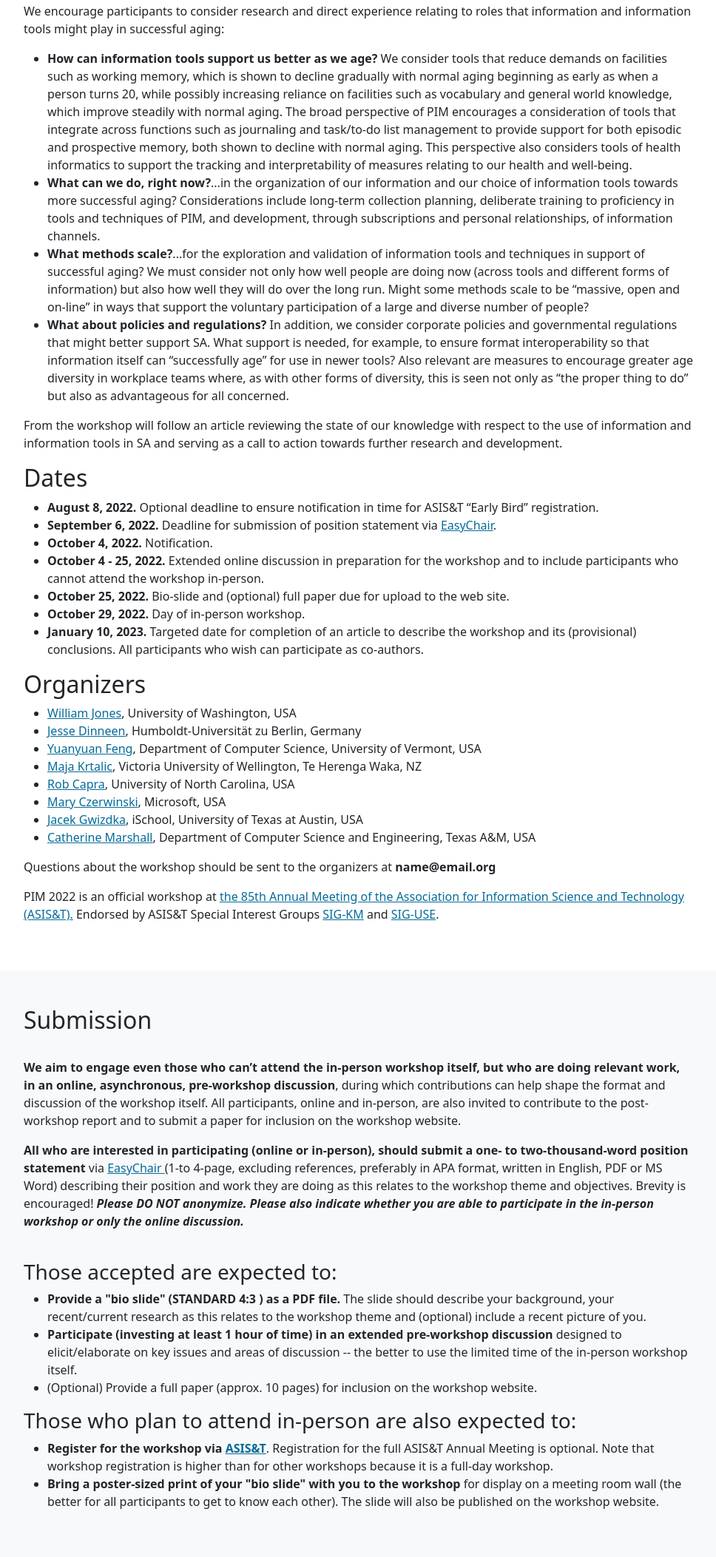
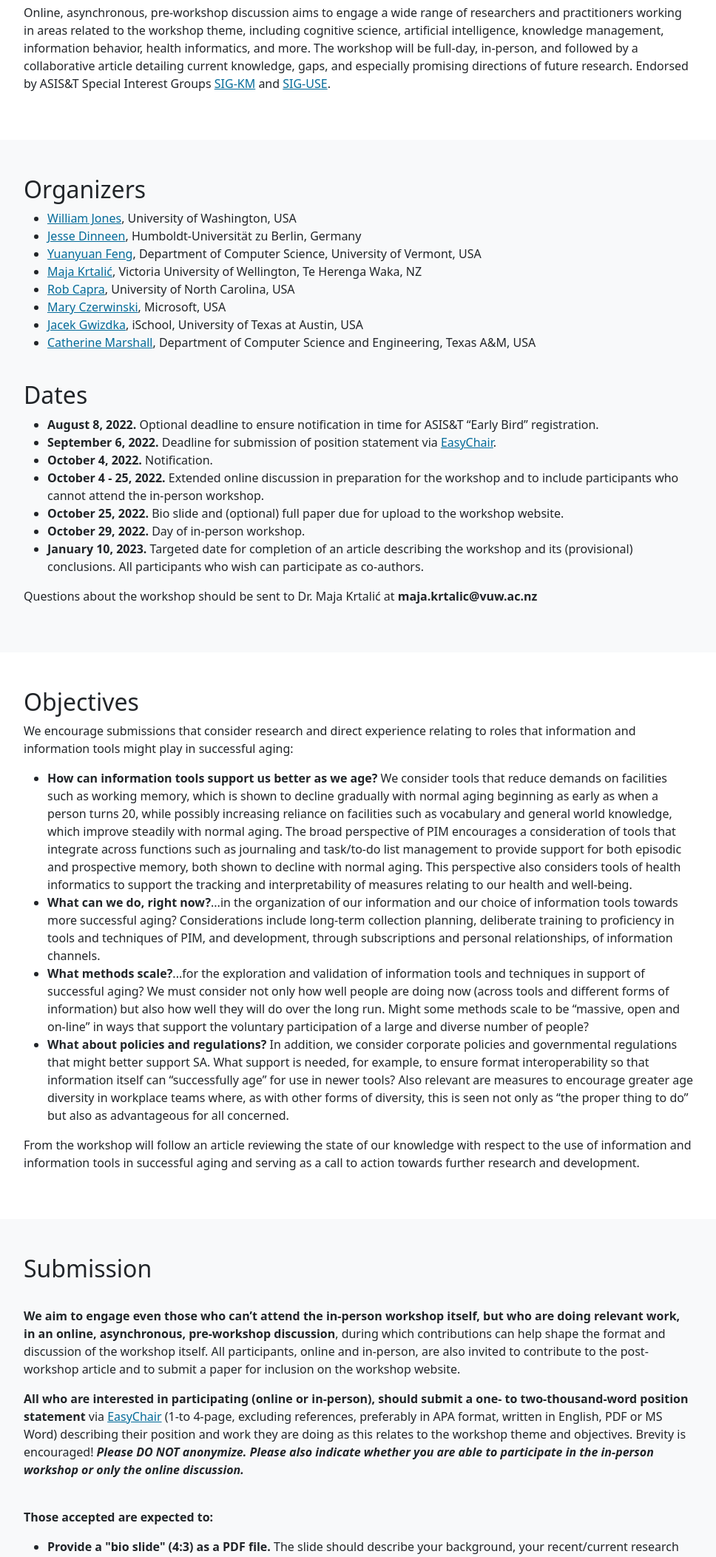
Before and after one commit to YYinBurgh/PIM2022_website, a plain HTML site: page index.html in a window 1280 px wide. Shown: the part 639-2744 px from the top of the page at 74% size, without its empty margins (155-1123 px from the left). Drawn offline with nearby package versions, Linux system fonts and the light colour scheme.

Commit message:
Updated index.html
Updated after discussion with William on 08/04/2022.

```diff
--- a/index.html
+++ b/index.html
@@ -19,10 +19,11 @@
                 <button class="navbar-toggler" type="button" data-bs-toggle="collapse" data-bs-target="#navbarResponsive" aria-controls="navbarResponsive" aria-expanded="false" aria-label="Toggle navigation"><span class="navbar-toggler-icon"></span></button>
                 <div class="collapse navbar-collapse" id="navbarResponsive">
                     <ul class="navbar-nav ms-auto">
-                        <li class="nav-item"><a class="nav-link" href="#about">PIM2022</a></li>
+                        <li class="nav-item"><a class="nav-link" href="#organizers">Organizers</a></li>
+                        <li class="nav-item"><a class="nav-link" href="#organizers">Objectives</a></li>
                         <li class="nav-item"><a class="nav-link" href="#submission">Submission</a></li>
                         <li class="nav-item"><a class="nav-link" href="#schedule">Schedule</a></li>
-                        <li class="nav-item"><a class="nav-link" href="#papers">Participants &amp; Papers</a></li>
+                        <li class="nav-item"><a class="nav-link" href="#participants">Participants</a></li>
                         <!--<li class="nav-item"><a class="nav-link" href="#section">Section</a></li> -->
                     </ul>
                 </div>
@@ -35,20 +36,16 @@
             <div class="container px-4 text-center">
                 <h1 class="fw-bolder">PIM 2022: Successful Aging with Our Information and Our Information Tools</h1>
                 </br>
-                <!---
-                <p class="lead">Successful aging is for all of us! Even as we enter our 20’s, we begin a gradual decline by some measures of ability, cognitive as well as physical, while by other measures of cognitive ability we continue to show improvement as we age into our 60’s and beyond. To be sure, aging, of societies as well as individuals, can bring transition and crisis. To age successfully is to show resilience in the face of age-related declines while taking full advantage of the knowledge and wisdom that come with age.</p>
+
 
                 <!--
-                <h5 class="altlinks">Where: King’s Plaza, Ballroom Level, <a href="https://www.asist.org/am22/hotel/" target="_blank">Wyndham Grand Pittsburgh Downtown</a>, Pittsburgh, PA, USA </h5>
+                <p class="altlinks">Where: King’s Plaza, Ballroom Level, <a href="https://www.asist.org/am22/hotel/" target="_blank">Wyndham Grand Pittsburgh Downtown</a>, Pittsburgh, PA, USA </p>
                 -->
-                <p class="lead altlinks">October 29, 2022 | An official workshop @<a href="https://www.asist.org/am22/" target="_blank">ASIS&amp;T</a></p>
+                <p class="lead altlinks">Saturday, October 29, 2022 @<a href="https://www.asist.org/am22/" target="_blank">ASIS&amp;T2022</a> | <a href="https://www.asist.org/am22/hotel/" target="_blank">Wyndham Grand</a>, Pittsburgh, PA, USA </p>
                 <p class="lead">Deadline for submission: Monday, September 26, 2022 </p>
 
                 <div class="container text-center">
-                    <a class="btn btn-lg btn-light" href="#CFP">See Full CFP and Submit via EasyChair</a>
-                    <!--
-                    <a class="btn btn-lg btn-light" href="https://www.asist.org/am22/22registration/" target="_blank">Register via ASIS&amp;T</a>
-                    -->
+                    <a class="btn btn-lg btn-light" href="https://easychair.org/cfp/PIM2022" target="_blank">Submit via EasyChair</a>
                 </div>
         </header>
 
@@ -60,10 +57,62 @@
                     <div class="col-lg-10">
                     <!---<h1 class="text-center">About PIM 2022 Workshop</h1>-->
 
-                    <p class>Successful aging is for all of us! Even as we enter our 20’s, we begin a gradual decline by some measures of ability, cognitive as well as physical, while by other measures of cognitive ability we continue to show improvement as we age into our 60’s and beyond. To be sure, aging, of societies as well as individuals, can bring transition and crisis. To age successfully is to show resilience in the face of age-related declines while taking full advantage of the knowledge and wisdom that come with age.</p>
+                    <p>Successful aging is for all of us! Even as we enter our 20’s, we begin a gradual decline by some measures of ability, cognitive as well as physical, while by other measures of cognitive ability we continue to show improvement as we age into our 60’s and beyond. To be sure, aging, of societies as well as individuals, can bring transition and crisis. To age successfully is to show resilience in the face of age-related declines while taking full advantage of the knowledge and wisdom that come with age. In this 8th in <a href="pimworkshop.org/" target="_blank">a series of workshops</a> -- the third to be offered at ASIS&amp;T -- to discuss issues of <a href="https://en.wikipedia.org/wiki/Personal_information_management" target="_blank">personal information management (PIM)</a>, special focus will be given to the ways in which our information and related tools might support us throughout our lives. </p>
 
-                    <h2>Objectives</h2>
-                    <p>We encourage participants to consider research and direct experience relating to roles that information and information tools might play in successful aging:</p>
+                    <p>Online, asynchronous, pre-workshop discussion aims to engage a wide range of researchers and practitioners working in areas related to the workshop theme, including cognitive science, artificial intelligence, knowledge management, information behavior, health informatics, and more. The workshop will be full-day, in-person, and followed by a collaborative article detailing current knowledge, gaps, and especially promising directions of future research. Endorsed by ASIS&amp;T Special Interest Groups <a href="https://www.asist.org/SIG/SIGKM/" target="_blank">SIG-KM</a> and <a href="https://www.asist.org/SIG/SIGUSE/" target="_blank">SIG-USE</a>.</p>
+
+
+
+                        </div>
+                    </div>
+                </div>
+            </div>
+        </section>
+
+
+        <section class="bg-light" id="organizers">
+            <div class="container px-4">
+                <div class="row gx-4 justify-content-center">
+                    <div class="col-lg-10">
+                        <h2>Organizers</h2>
+                        <ul>
+                            <li><a href="https://faculty.washington.edu/williamj/" target="_blank">William Jones</a>, University of Washington, USA</li>
+                            <li><a href="https://jddinneen.github.io/" target="_blank">Jesse Dinneen</a>, Humboldt-Universität zu Berlin, Germany </li>
+                            <li><a href="https://yuanyuanfeng.com/" target="_blank">Yuanyuan Feng</a>, Department of Computer Science, University of Vermont, USA </li>
+                            <li><a href="https://people.wgtn.ac.nz/maja.krtalic" target="_blank">Maja Krtalić</a>, Victoria University of Wellington, Te Herenga Waka, NZ </li>
+                            <li><a href="https://ils.unc.edu/~rcapra/" target="_blank">Rob Capra</a>, University of North Carolina, USA </li>
+                            <li><a href="https://www.microsoft.com/en-us/research/people/marycz/" target="_blank">Mary Czerwinski</a>, Microsoft, USA</li>
+                            <li><a href="https://jacekg.ischool.utexas.edu/" target="_blank">Jacek Gwizdka</a>, iSchool, University of Texas at Austin, USA </li>
+                            <li><a href="https://www.csdl.tamu.edu/~cathycmarshall/" target="_blank">Catherine Marshall</a>, Department of Computer Science and Engineering, Texas A&amp;M, USA </li>
+                        </ul>
+                        </br>
+
+                        <h2>Dates</h2>
+                        <ul>
+                            <li><strong>August 8, 2022.</strong> Optional deadline to ensure notification in time for ASIS&amp;T “Early Bird” registration.</li>
+                            <li><strong>September 6, 2022.</strong> Deadline for submission of position statement via <a href="https://easychair.org/cfp/PIM2022" target="_blank">EasyChair</a>.</li>
+                            <li><strong>October 4, 2022.</strong> Notification.</li>
+                            <li><strong>October 4 - 25, 2022.</strong> Extended online discussion in preparation for the workshop and to include participants who cannot attend the in-person workshop.</li>
+                            <li><strong>October 25, 2022.</strong> Bio slide and (optional) full paper due for upload to the workshop website.</li>
+                            <li><strong>October 29, 2022.</strong> Day of in-person workshop.</li>
+                            <li><strong>January 10, 2023.</strong> Targeted date for completion of an article describing the workshop and its (provisional) conclusions. All participants who wish can participate as co-authors.</li>
+                        </ul>
+
+                        <p>Questions about the workshop should be sent to Dr. Maja Krtalić at <strong>maja.krtalic@vuw.ac.nz</strong></p>
+                    </div>
+                </div>
+            </div>
+        </section>
+
+
+    <section id="objectives">
+            <div class="container px-4">
+                <div class="row gx-4 justify-content-center">
+                    <div class="col-lg-10">
+                        <h2>Objectives</h2>
+
+                        <p>We encourage submissions that consider research and direct experience relating to roles that information and information tools might play in successful aging:</p>
+
                         <ul>
                             <li><strong>How can information tools support us better as we age?</strong> We consider tools that reduce demands on facilities such as working memory, which is shown to decline gradually with normal aging beginning as early as when a person turns 20, while possibly increasing reliance on facilities such as vocabulary and general world knowledge, which improve steadily with normal aging. The broad perspective of PIM encourages a consideration of tools that integrate across functions such as journaling and task/to-do list management to provide support for both episodic and prospective memory, both shown to decline with normal aging. This perspective also considers tools of health informatics to support the tracking and interpretability of measures relating to our health and well-being.</li>
                             <li><strong>What can we do, right now?</strong>...in the organization of our information and our choice of information tools towards more successful aging? Considerations include long-term collection planning, deliberate training to proficiency in tools and techniques of PIM, and development, through subscriptions and personal relationships, of information channels.</li>
@@ -71,41 +120,16 @@
                             <li><strong>What about policies and regulations?</strong> In addition, we consider corporate policies and governmental regulations that might better support SA. What support is needed, for example, to ensure format interoperability so that information itself can “successfully age” for use in newer tools? Also relevant are measures to encourage greater age diversity in workplace teams where, as with other forms of diversity, this is seen not only as “the proper thing to do” but also as advantageous for all concerned.</li>
                         </ul>
 
-                    <p>From the workshop will follow an article reviewing the state of our knowledge with respect to the use of information and information tools in SA and serving as a call to action towards further research and development.</p>
+                        <p>From the workshop will follow an article reviewing the state of our knowledge with respect to the use of information and information tools in successful aging and serving as a call to action towards further research and development.</p>
 
-                    <h2>Dates</h2>
-                        <ul>
-                            <li><strong>August 8, 2022.</strong> Optional deadline to ensure notification in time for ASIS&amp;T “Early Bird” registration.</li>
-                            <li><strong>September 6, 2022.</strong> Deadline for submission of position statement via <a href="https://easychair.org/cfp/PIM2022" target="_blank">EasyChair</a>.</li>
-                            <li><strong>October 4, 2022.</strong> Notification.</li>
-                            <li><strong>October 4 - 25, 2022.</strong> Extended online discussion in preparation for the workshop and to include participants who cannot attend the workshop in-person.</li>
-                            <li><strong>October 25, 2022.</strong> Bio-slide and (optional) full paper due for upload to the web site.</li>
-                            <li><strong>October 29, 2022.</strong> Day of in-person workshop.</li>
-                            <li><strong>January 10, 2023.</strong> Targeted date for completion of an article to describe the workshop and its (provisional) conclusions. All participants who wish can participate as co-authors.</li>
-                        </ul>
-
-                    <h2>Organizers</h2>
-                        <ul>
-                            <li><a href="https://faculty.washington.edu/williamj/" target="_blank">William Jones</a>, University of Washington, USA</li>
-                            <li><a href="https://jddinneen.github.io/" target="_blank">Jesse Dinneen</a>, Humboldt-Universität zu Berlin, Germany </li>
-                            <li><a href="https://yuanyuanfeng.com/" target="_blank">Yuanyuan Feng</a>, Department of Computer Science, University of Vermont, USA </li>
-                            <li><a href="https://people.wgtn.ac.nz/maja.krtalic" target="_blank">Maja Krtalic</a>, Victoria University of Wellington, Te Herenga Waka, NZ </li>
-                            <li><a href="https://ils.unc.edu/~rcapra/" target="_blank">Rob Capra</a>, University of North Carolina, USA </li>
-                            <li><a href="https://www.microsoft.com/en-us/research/people/marycz/" target="_blank">Mary Czerwinski</a>, Microsoft, USA</li>
-                            <li><a href="https://jacekg.ischool.utexas.edu/" target="_blank">Jacek Gwizdka</a>, iSchool, University of Texas at Austin, USA </li>
-                            <li><a href="https://www.csdl.tamu.edu/~cathycmarshall/" target="_blank">Catherine Marshall</a>, Department of Computer Science and Engineering, Texas A&amp;M, USA </li>
-                        </ul>
-
-                        <p>Questions about the workshop should be sent to the organizers at <strong>name@email.org</strong></p>
-                        <p>PIM 2022 is an official workshop at <a href="https://www.asist.org/am22/" target="_blank">the 85th Annual Meeting of the Association for Information Science and Technology (ASIS&amp;T).</a> Endorsed by  ASIS&amp;T Special Interest Groups <a href="https://www.asist.org/SIG/SIGKM/" target="_blank">SIG-KM</a> and <a href="https://www.asist.org/SIG/SIGUSE/" target="_blank">SIG-USE</a>.</p>
-                    </div>
                     </div>
                 </div>
             </div>
         </section>
 
 
-        <!-- CFP section-->
+
+        <!-- Submission section-->
         <section class="bg-light" id="submission">
             <div class="container px-4">
                 <div class="row gx-4 justify-content-center">
@@ -113,29 +137,30 @@
                         <h2>Submission</h2>
                         </br>
 
-                        <p><strong>We aim to engage even those who can’t attend the in-person workshop itself, but who are doing relevant work, in an online, asynchronous, pre-workshop discussion</strong>, during which contributions can help shape the format and discussion of the workshop itself. All participants, online and in-person, are also invited to contribute to the post-workshop report and to submit a paper for inclusion on the workshop website. </p>
+                        <p><strong>We aim to engage even those who can’t attend the in-person workshop itself, but who are doing relevant work, in an online, asynchronous, pre-workshop discussion</strong>, during which contributions can help shape the format and discussion of the workshop itself. All participants, online and in-person, are also invited to contribute to the post-workshop article and to submit a paper for inclusion on the workshop website. </p>
 
-                        <p><strong>All who are interested in participating (online or in-person), should submit a one- to two-thousand-word position statement</strong> via <a href="https://easychair.org/cfp/PIM2022" target="_blank">EasyChair </a> (1-to 4-page, excluding references, preferably in APA format, written in English, PDF or MS Word) describing their position and work they are doing as this relates to the workshop theme and objectives. Brevity is encouraged! <strong><em>Please DO NOT anonymize. Please also indicate whether you are able to participate in the in-person workshop or only the online discussion.</strong></em></p>
-                        </br>
+                        <p><strong>All who are interested in participating (online or in-person), should submit a one- to two-thousand-word position statement</strong> via <a href="https://easychair.org/cfp/PIM2022" target="_blank">EasyChair</a> (1-to 4-page, excluding references, preferably in APA format, written in English, PDF or MS Word) describing their position and work they are doing as this relates to the workshop theme and objectives. Brevity is encouraged! <strong><em>Please DO NOT anonymize. Please also indicate whether you are able to participate in the in-person workshop or only the online discussion.</strong></em></p>
+                         </br>
 
-                        <!----
+
+                        <!---
                         <div class="text-center">
                         <a class="btn btn-lg btn-dark" href="https://easychair.org/cfp/PIM2022" target="_blank">See Full CFP and Submit via EasyChair</a>
                         </div>
-                        ----->
+                        --->
 
-                        <h3>Those accepted are expected to:</h3>
+                        <p><strong>Those accepted are expected to:</strong></p>
                         <ul>
-                            <li><strong>Provide a "bio slide" (STANDARD 4:3 ) as a PDF file.</strong> The slide should describe your background, your recent/current research as this relates to the workshop theme and (optional) include a recent picture of you. </li>
-                            <li><strong>Participate (investing at least 1 hour of time) in an extended pre-workshop discussion </strong> designed to elicit/elaborate on key issues and areas of discussion -- the better to use the limited time of the in-person workshop itself.</li>
+                            <li><strong>Provide a "bio slide" (4:3) as a PDF file.</strong> The slide should describe your background, your recent/current research as this relates to the workshop theme and (optional) include a recent picture of you. </li>
+                            <li><strong>Participate (at least 1 hour of time) in an extended online, asynchronous, pre-workshop discussion </strong> designed to elicit/elaborate on key issues and areas -- the better to use the limited time of the in-person workshop itself.</li>
                             <li>(Optional) Provide a full paper (approx. 10 pages) for inclusion on the workshop website.</li>
                         </ul>
 
-                        <h3>Those who plan to attend in-person are also expected to:</h3>
+                        <p><strong>Those who plan to attend in-person are also expected to:</strong></p>
 
                         <ul>
                             <li><strong>Register for the workshop via <a href="https://www.asist.org/am22/" target="_blank"> ASIS&amp;T</a></strong>. Registration for the full ASIS&amp;T Annual Meeting is optional. Note that workshop registration is higher than for other workshops because it is a full-day workshop.</li>
-                            <li><strong>Bring a poster-sized print of your "bio slide" with you to the workshop</strong> for display on a meeting room wall (the better for all participants to get to know each other). The slide will also be published on the workshop website.</li>
+                            <li><strong>Bring a poster-sized print of your "bio slide" with you to the workshop</strong> to be displayed on a meeting room wall for all participants to get to know each other. The slides will also be included on the workshop website.</li>
                         </ul>
 
                     </div>
@@ -158,11 +183,11 @@
 
 
            <!-- more section -->
-        <section class="bg-light" id="papers">
+        <section class="bg-light" id="participants">
             <div class="container px-4">
                 <div class="row gx-4 justify-content-center">
                     <div class="col-lg-10">
-                        <h2> Participants and Papers </h2>
+                        <h2> Participants</h2>
                         <p class="lead"> Forthcoming. All participants, along with their accepted position statements, bio slides, and optional full papers, will appear here.</p>
                     </div>
                 </div>
@@ -187,7 +212,7 @@
         <!-- Footer-->
         <footer class="py-5 bg-dark">
             <div class="container px-4">
-                <p class="m-0 text-center text-white altlinks">Copyright &copy; <a href="http://pimworkshop.org/" target="_blank">PIM Workshops</a>. Webmaster: <a href="https://yuanyuanfeng.com/" target="_blank">Dr. Yuanyuan Feng</a></p></div>
+                <p class="m-0 text-center text-white altlinks">Copyright &copy; <a href="pimworkshop.org/" target="_blank">PIM Workshops</a>. Webmaster: <a href="https://yuanyuanfeng.com/" target="_blank">Dr. Yuanyuan Feng</a></p></div>
         </footer>
         <!-- Bootstrap core JS-->
         <script src="https://cdn.jsdelivr.net/npm/bootstrap@5.1.3/dist/js/bootstrap.bundle.min.js"></script>
```
